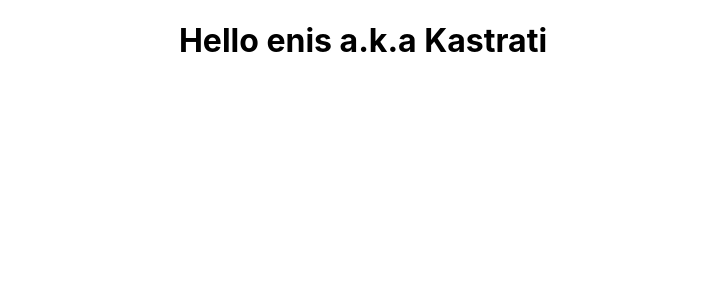
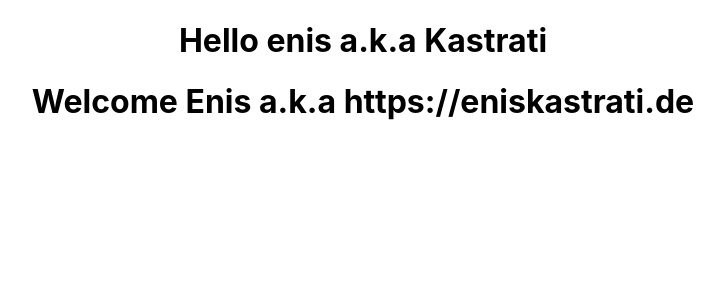
Before and after one commit to eniskastrati/reactjs-study, a React (Create React App) app in the folder reactapp/: page / in a window 1280 px wide. Shown: the top 300 px of the page, without its empty margins (277-1001 px from the left). Built offline with nearby package versions, Linux system fonts and the light colour scheme.

Commit message:
#comment destrcutiring state and props in class component

```diff
--- a/reactapp/src/App.js
+++ b/reactapp/src/App.js
@@ -9,7 +9,7 @@
   return (
     <div className="App">
       <Greet name={"enis"} heroName={"Kastrati"} />
-      {/* <Welcome name="Enis" heroName="https://eniskastrati.de" /> */}
+      <Welcome name="Enis" heroName="https://eniskastrati.de" />
       {/* <Message /> */}
       {/*<Counter /> */}
     </div>
--- a/reactapp/src/components/Welcome.js
+++ b/reactapp/src/components/Welcome.js
@@ -1,11 +1,13 @@
 import React, { Component } from "react";
 
 class Welcome extends Component {
-    render(props) {
+    render() {
+        const { name, heroName } = this.props
+        //in case having states in components
+        //const { state1, state2 } = this.state
         return (
             <div>
-                <h1>Welcome {this.props.name} a.k.a {this.props.heroName}</h1>
-                {this.props.children}
+                <h1>Welcome {name} a.k.a {heroName}</h1>
             </div>
         );
     };
```
